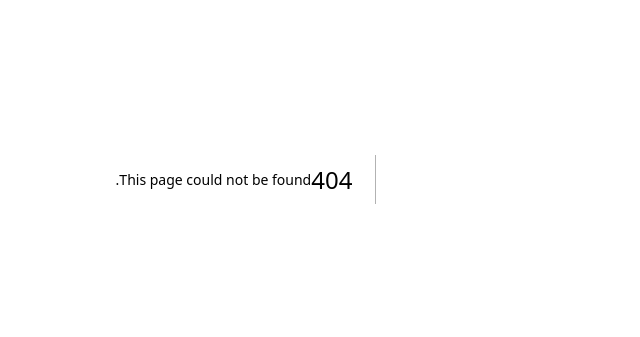
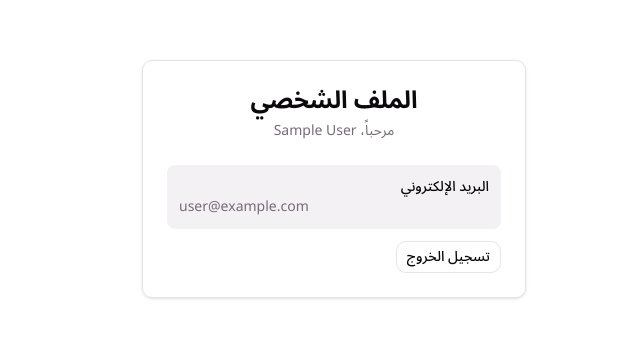
Before and after one commit to pepars-Rashid/demo_commerce, a Next.js app: page /profile in a window 1280 px wide. Before the commit this address had no page. Shown: the part 221-558 px from the top of the page, without its empty margins (426-1066 px from the left). Built offline with nearby package versions, Linux system fonts and the light colour scheme; no server answers; sample sign-in values are in the browser's storage.

Commit message:
Add ProfilePage and LogoutButton components for user profile to logout

```diff
--- /dev/null
+++ b/src/app/profile/page.tsx
@@ -0,0 +1,37 @@
+import { auth } from "@/lib/auth/auth";
+import { redirect } from "next/navigation";
+import { LogoutButton } from "@/components/logout-button";
+
+export default async function ProfilePage() {
+  const session = await auth();
+
+  if (!session?.user) {
+    redirect("/login");
+  }
+
+  const { user } = session;
+
+  return (
+    <div className="flex min-h-screen items-center justify-center p-4">
+      <div className="w-full max-w-sm space-y-6 rounded-lg border p-6 shadow-sm">
+        <div className="space-y-1 text-center">
+          <h1 className="text-2xl font-bold">الملف الشخصي</h1>
+          <p className="text-sm text-muted-foreground">
+            مرحباً، {user.name ?? "مستخدم"}
+          </p>
+        </div>
+
+        <div className="space-y-3">
+          <div className="rounded-md bg-muted p-3">
+            <p className="text-sm font-medium">البريد الإلكتروني</p>
+            <p className="text-sm text-muted-foreground" dir="ltr">
+              {user.email}
+            </p>
+          </div>
+
+          <LogoutButton />
+        </div>
+      </div>
+    </div>
+  );
+}
--- /dev/null
+++ b/src/components/logout-button.tsx
@@ -0,0 +1,16 @@
+"use client";
+
+import { signOut } from "next-auth/react";
+import { Button } from "@/components/ui/button";
+
+export function LogoutButton() {
+  async function handleLogout() {
+    await signOut({ redirectTo: "/login" });
+  }
+
+  return (
+    <Button variant="outline" onClick={handleLogout}>
+      تسجيل الخروج
+    </Button>
+  );
+}
```
